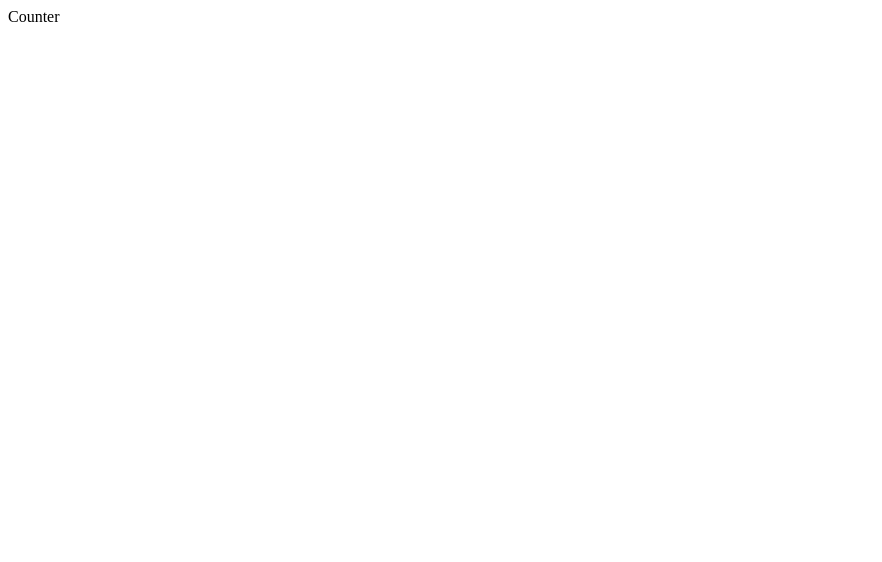
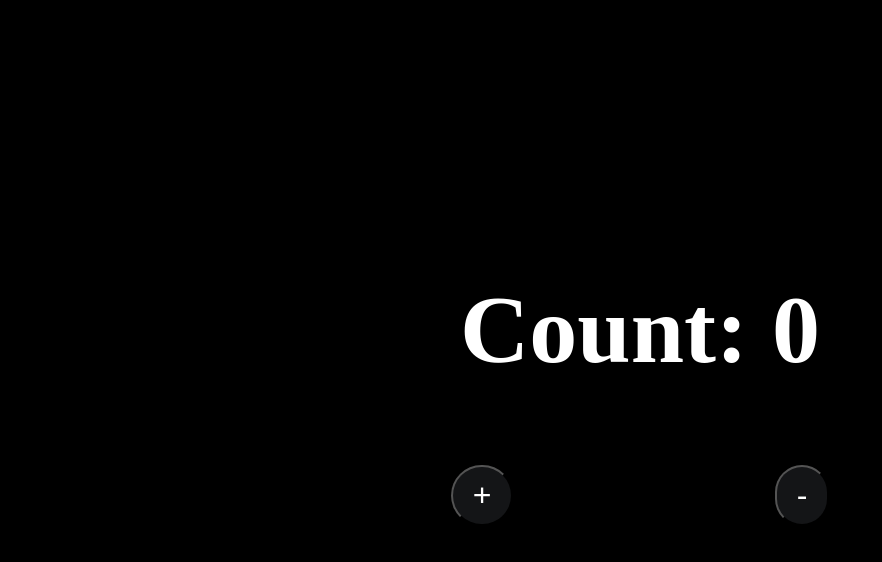
Before and after one commit to G1DY/React-Project1, a React (Vite) app: page / in a window 1280 px wide. Shown: the top 562 px of the page, without its empty margins (0-882 px from the left). Built offline with nearby package versions, Linux system fonts and the light colour scheme.

Commit message:
counter application

```diff
--- a/src/Components/Counter.jsx
+++ b/src/Components/Counter.jsx
@@ -1,8 +1,21 @@
 import React from 'react'
+import { useState } from 'react'
+import "../Style.css";
 
 const Counter = () => {
+    const [count, setCount] = useState(0);
+    const increment = () => setCount(count + 1);
+    const decrement = () => setCount(count - 1);
   return (
-    <div>Counter</div>
+    <div className='container'>
+        <div className='Container'>
+            <h1 className='number'>Count: {count}</h1>
+        </div>
+        <div className='btns-container'>
+            <button onClick={increment} className='increment'>+</button>
+            <button onClick={decrement} className='decrement'>-</button>
+        </div>
+    </div>
   )
 }
 
--- a/src/Components/Style.css
+++ b/src/style.css
@@ -34,3 +34,12 @@
     color: #fff;
     cursor: pointer;
   }
+
+  .decrement {
+    padding: 10px 20px;
+    border-radius: 100px;
+    font-size: 2rem;
+    background: #141517;
+    color: #fff;
+    cursor: pointer;
+  }
```
Also changed, not shown: src/Components/Todo.jsx (added).
